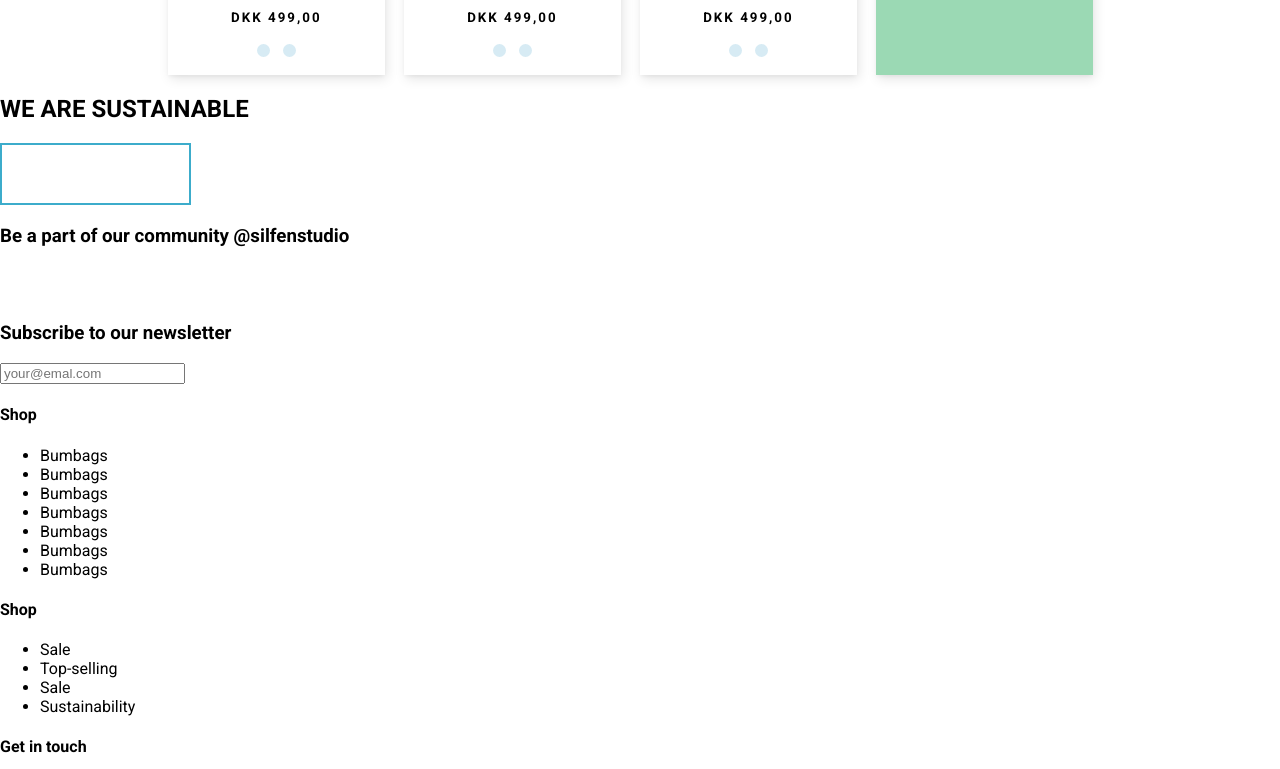
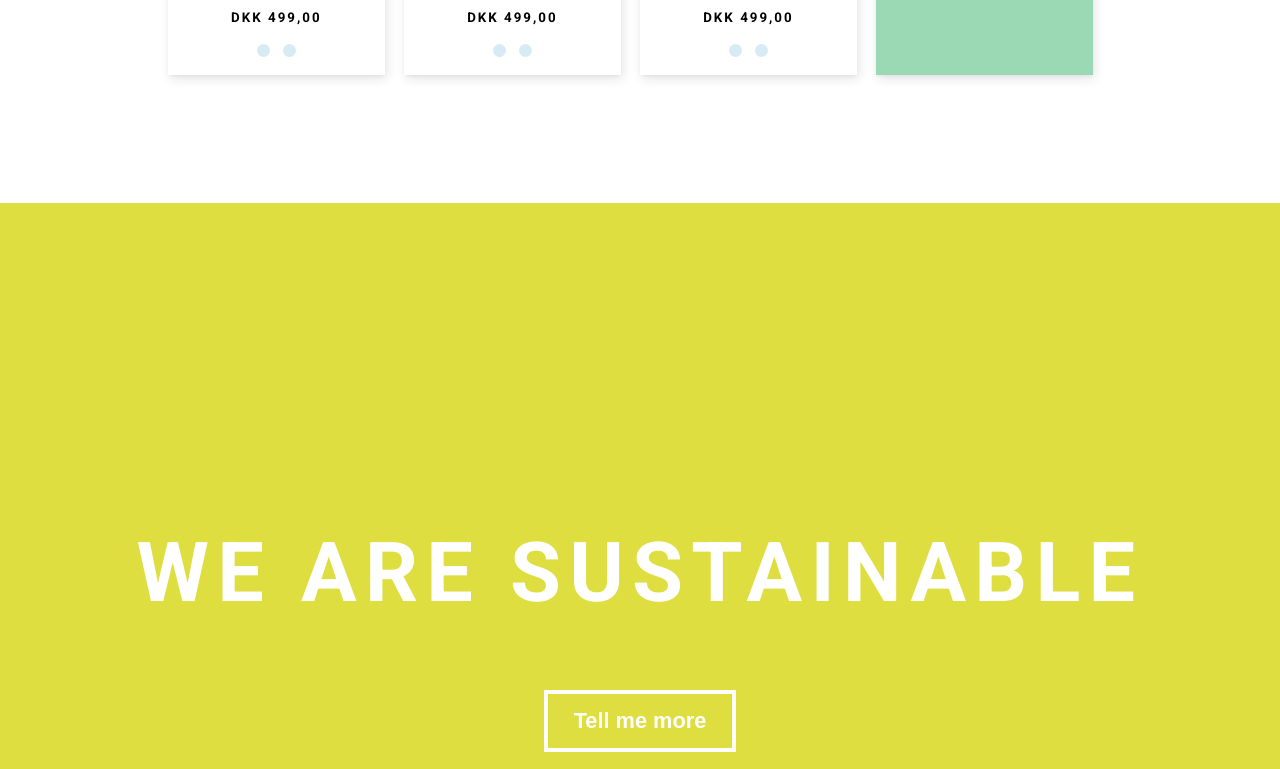
Before and after one commit to Ivanlsko/silfen, a plain HTML site: page index.html in a window 1280 px wide. Shown: the part 2371-3140 px from the top of the page. Drawn offline with Linux system fonts and the light colour scheme.

Commit message:
sustainable static

```diff
--- a/CSS/style.css
+++ b/CSS/style.css
@@ -133,7 +133,7 @@ button {
   background-color: #ccebd9;
 }
 
-/* NEW ARRIVALS*/
+/* NEW ARRIVALS + TOP-SELLING */
 
 .newTop {
   margin-top: 10vw;
@@ -205,3 +205,26 @@ button {
 #green {
   background-color: #9bd9b4;
 }
+
+/* SUSTAINABLE */
+
+#sustainable {
+  margin-top: 10vw;
+  width: 100vw;
+  height: 100vh;
+  background-color: #dede40;
+  display: flex;
+  justify-content: center;
+  align-items: center;
+  flex-direction: column;
+  color: white;
+  font-size: 4.313vw;
+  letter-spacing: var(--spacing);
+}
+
+#sustainable > button {
+  border: 4px solid white;
+  background-color: #dede40;
+  font-size: 1.7vw;
+  color: white;
+}
--- a/index.html
+++ b/index.html
@@ -121,7 +121,7 @@
 
       <div id="green" class="product browseMore"><div id="flex"><h3>BROWSE <br> NEW <br>ARRIVALS</h3><img src="Assets/Arrow-right.svg" alt="arrow"></div></div></div>
     </section>
-    <section id="sustainable"><h2 id="headingSus">WE ARE SUSTAINABLE</h2><button></button></section>
+    <section id="sustainable"><h2 id="headingSus">WE ARE SUSTAINABLE</h2><button>Tell me more</button></section>
     <section id="instagram"><h3>Be a part of our community
       @silfenstudio</h3><div><img src="" alt=""><img src="" alt=""><img src="" alt=""><img src="" alt=""></div></section>
     <footer>
```
